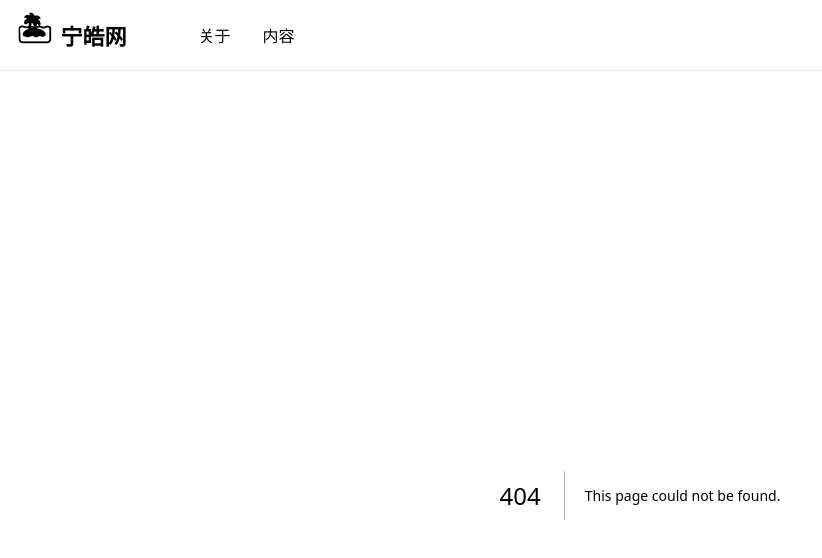
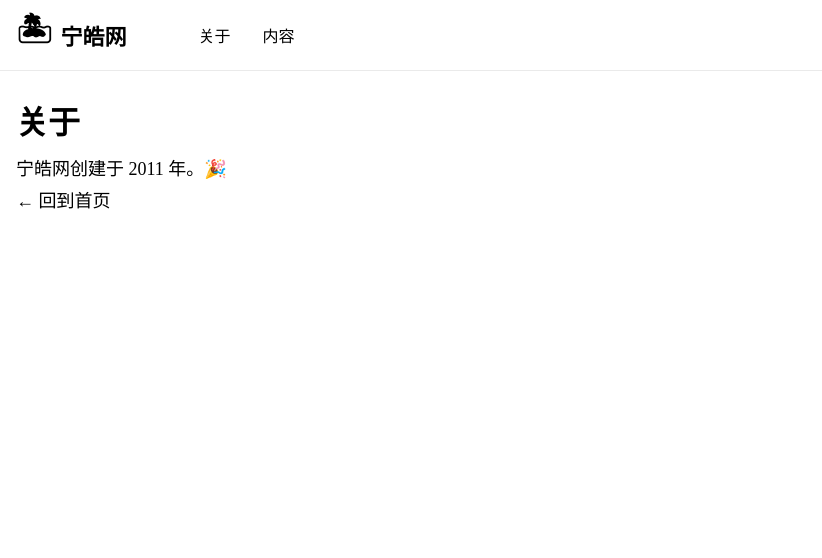
Before and after one commit to ninghao/ninghao-next-w22, a Next.js app: page /variation/about in a window 1280 px wide. Before the commit this address had no page. Shown: the top 558 px of the page, without its empty margins (0-822 px from the left). Built offline with nearby package versions, Linux system fonts and the light colour scheme.

Commit message:
在中间件里用 NextResponse 重写（rewrite）响应

```diff
--- /dev/null
+++ b/app/variation/about/page.tsx
@@ -0,0 +1,24 @@
+import Link from 'next/link';
+
+/**
+ * Page
+ */
+const Page = () => {
+  /**
+   * 视图
+   */
+  return (
+    <div>
+      <h1>关于</h1>
+      <div>宁皓网创建于 2011 年。🎉</div>
+      <div>
+        <Link href="/">← 回到首页</Link>
+      </div>
+    </div>
+  );
+};
+
+/**
+ * 导出 Page
+ */
+export default Page;
--- a/middleware.ts
+++ b/middleware.ts
@@ -27,6 +27,10 @@ const middleware = (request: NextRequest) => {
 
     return NextResponse.redirect(nextUrl);
   }
+
+  if (pathname === '/about') {
+    return NextResponse.rewrite(new URL('/variation/about', request.url));
+  }
 };
 
 export default middleware;
```
Also changed, not shown: app/variation/about/head.tsx (added, +18 -0 lines).
